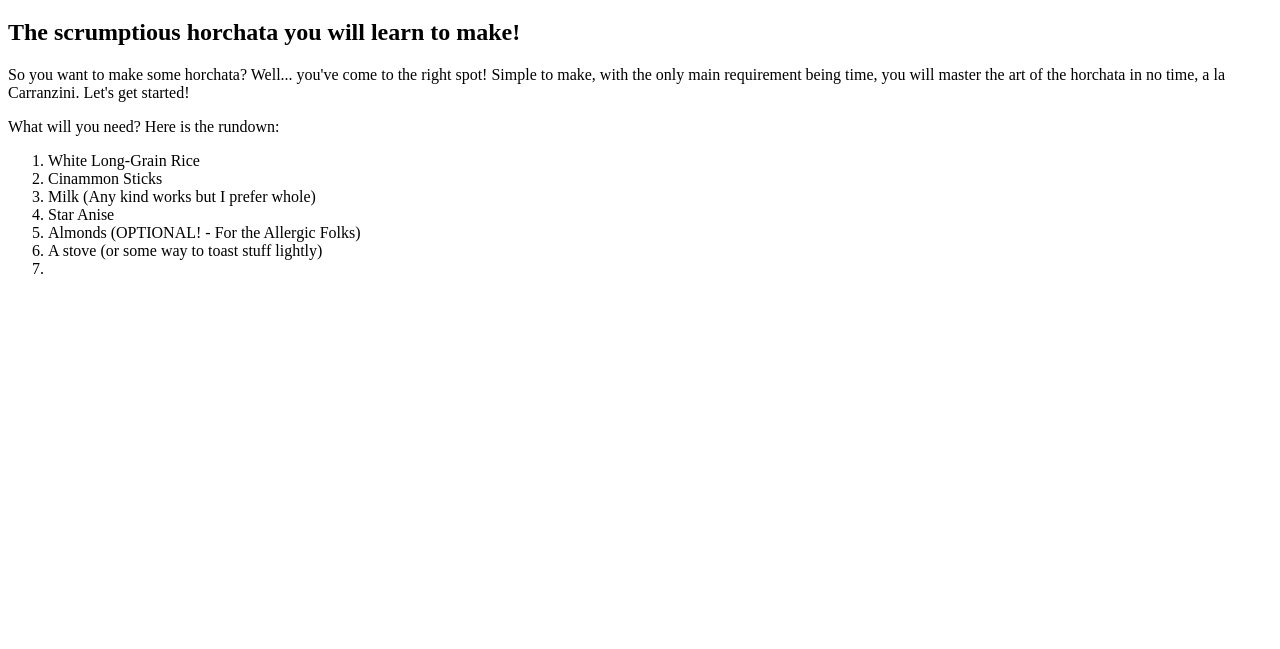
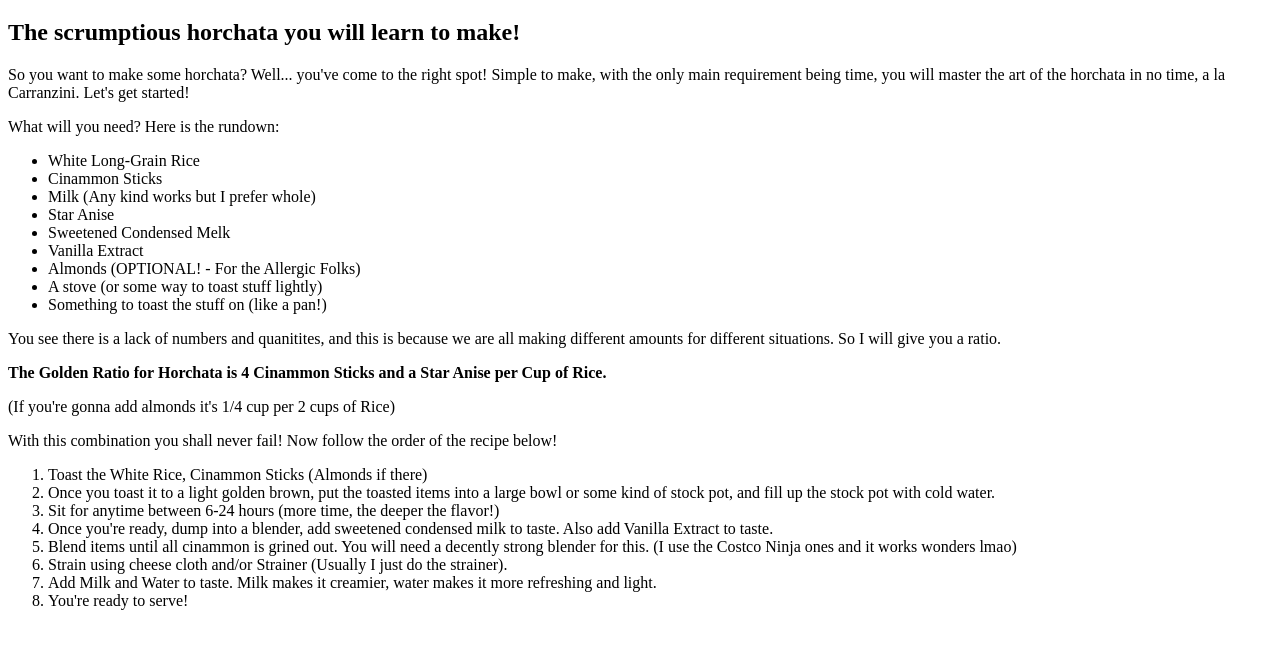
Before and after one commit to Kenbison25/odin-recipes, a plain HTML site: page recipes/horchata.html in a window 1280 px wide. Shown: the part 61-710 px from the top of the page. Drawn offline with Linux system fonts and the light colour scheme.

Commit message:
Added text to Horchata Page.

```diff
--- a/recipes/horchata.html
+++ b/recipes/horchata.html
@@ -18,15 +18,42 @@
             in no time, a la Carranzini. Let's get started!</p>
 
         <p>What will you need? Here is the rundown:</p>
-        <ol>
+        <ul>
             <li>White Long-Grain Rice</li>
             <li>Cinammon Sticks</li>
             <li>Milk (Any kind works but I prefer whole)</li>
             <li>Star Anise</li>
+            <li>Sweetened Condensed Melk</li>
+            <li>Vanilla Extract</li>
             <li>Almonds (OPTIONAL! - For the Allergic Folks)</li>
             <li>A stove (or some way to toast stuff lightly)</li>
-            <li></li>
+            <li>Something to toast the stuff on (like a pan!)</li>
+        </ul>
+
+        <p>You see there is a lack of numbers and quanitites, and this is because we are all making different
+            amounts for different situations. So I will give you a ratio.
+        </p>
+        <p><strong>The Golden Ratio for Horchata is 4 Cinammon Sticks and a Star Anise per Cup of Rice.
+        </strong></p>
+        <p>(If you're gonna add almonds it's 1/4 cup per 2 cups of Rice)</p>
+
+        <p>With this combination you shall never fail! Now follow the order of the recipe below!</p>
+        <ol>
+            <li>Toast the White Rice, Cinammon Sticks (Almonds if there)</li>
+            <li>Once  you toast it to a light golden brown, put the toasted items into a large bowl or
+                some kind of stock pot, and fill up the stock pot with cold water.
+            </li>
+            <li>Sit for anytime between 6-24 hours (more time, the deeper the flavor!)</li>
+            <li>Once you're ready, dump into a blender, add sweetened condensed milk to taste. Also add
+                Vanilla Extract to taste.</li>
+            <li>Blend items until all cinammon is grined out. You will need a decently strong blender for this.
+                (I use the Costco Ninja ones and it works wonders lmao)
+            </li>
+            <li>Strain using cheese cloth and/or Strainer (Usually I just do the strainer).</li>
+            <li>Add Milk and Water to taste. Milk makes it creamier, water makes it more refreshing and light.</li>
+            <li>You're ready to serve!</li>
         </ol>
+
 
 
 
```
